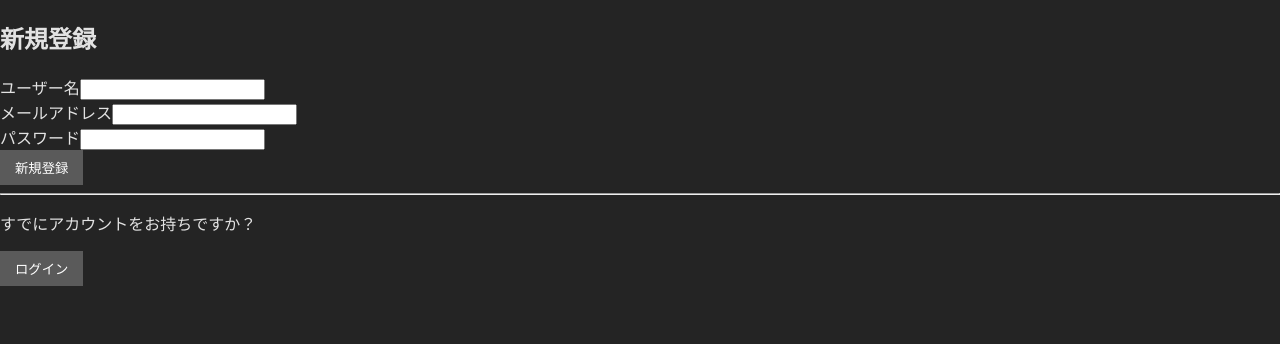
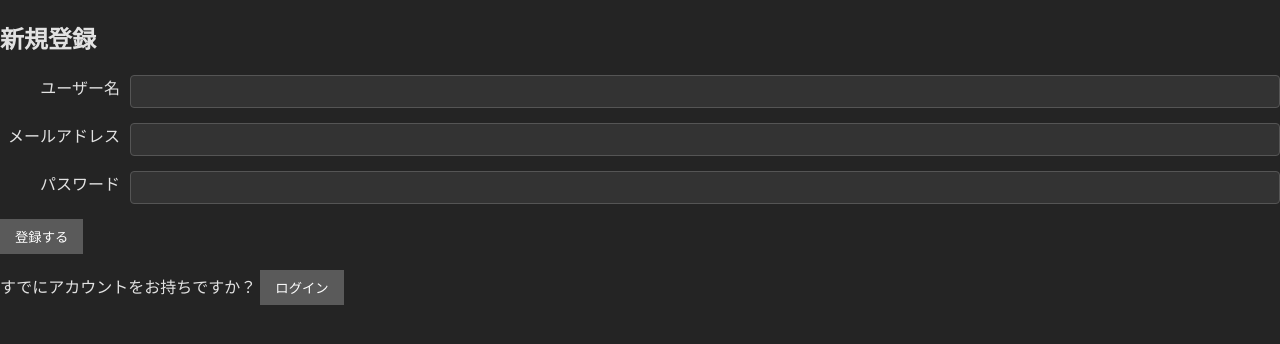
Before and after one commit to portora1/tsuriupp, a React (Vite) app: page /login in a window 1280 px wide. Both pictures are taken after a click on the button "新規登録". Shown: the top 344 px of the page. Built offline with nearby package versions, Linux system fonts and the light colour scheme; no server answers.

Commit message:
relacter:投稿機能のポリシーを設定してユーザーネームを表示させた

```diff
--- a/src/components/Auth/Auth.tsx
+++ b/src/components/Auth/Auth.tsx
@@ -0,0 +1,101 @@
+import { useState } from "react";
+import { supabase } from "../../lib/supabaseClient";
+import { useNavigate } from "react-router-dom";
+
+export const Auth = () => {
+    const [loading, setLoading] = useState(false);
+    const [email, setEmail] = useState('');
+    const [password, setPassword] = useState('');
+    const [username, setUsername] = useState('');
+    const [isLoginForm, setIsLoginForm] = useState(true);
+
+    const navigate = useNavigate();
+
+    const handleAuth = async (e: React.FormEvent) => {
+        e.preventDefault();
+        try {
+            setLoading(true);
+            if (isLoginForm) {
+                // ログイン処理
+                const { error } = await supabase.auth.signInWithPassword({ email, password });
+                if (error) throw error;
+
+                navigate('/dashboard');
+
+            } else {
+                // サインアップ処理
+                if (!username) {
+                    alert('ユーザー名を入力してください。');
+                    setLoading(false);
+                    return;
+                }
+                const { error } = await supabase.auth.signUp({
+                    email, password, options: {
+                        data: {
+                            username: username,
+                        }
+                    }
+                });
+                if (error) throw error;
+                alert('確認メールを送信しました！メールボックスを確認してください。');
+            }
+        } catch (error: any) {
+            alert(error.message || '処理に失敗しました。');
+        } finally {
+            setLoading(false);
+        }
+    };
+
+    return (
+        <div className="auth-container">
+            <h2>{isLoginForm ? 'ログイン' : '新規登録'}</h2>
+
+            <form onSubmit={handleAuth} className="auth-form">
+                {!isLoginForm && (
+                    <div className="form-row">
+                        <label htmlFor="username">ユーザー名</label>
+                        <input
+                            id="username"
+                            type="text"
+                            value={username}
+                            onChange={(e) => setUsername(e.target.value)} required />
+                    </div>
+                )}
+                <div className="form-row">
+                    <label htmlFor="email">メールアドレス</label>
+                    <input
+                        id="email"
+                        type="email"
+                        value={email}
+                        onChange={(e) => setEmail(e.target.value)} required />
+                </div>
+                <div className="form-row">
+                    <label htmlFor="password">パスワード</label>
+                    <input
+                        id="password"
+                        type="password"
+                        value={password}
+                        onChange={(e) => setPassword(e.target.value)} required />
+                </div>
+
+                <div className="auth-actions">
+                    <button type="submit" disabled={loading}>
+                        {loading ? '処理中...' : (isLoginForm ? 'ログイン' : '登録する')}
+                    </button>
+                </div>
+            </form>
+
+            <div className="auth-toggle">
+                {isLoginForm ? (
+                    <p>
+                        アカウントをお持ちではないですか？ <button onClick={() => setIsLoginForm(false)}>新規登録</button>
+                    </p>
+                ) : (
+                    <p>
+                        すでにアカウントをお持ちですか？ <button onClick={() => setIsLoginForm(true)}>ログイン</button>
+                    </p>
+                )}
+            </div>
+        </div>
+    );
+};
--- a/src/components/Auth/index.tsx
+++ b/src/components/Auth/index.tsx
@@ -1,91 +1 @@
-import { useState } from 'react';
-import { supabase } from '../../lib/supabaseClient';
-
-export const Auth = () => {
-    const [isLoginMode, setIsLoginMode] = useState(true);
-    const [loading, setLoading] = useState(false);
-    const [email, setEmail] = useState('');
-    const [password, setPassword] = useState('');
-    const [username, setUsername] = useState('');
-
-    const handleAuth = async (e: React.FormEvent) => {
-        e.preventDefault();
-        try {
-            setLoading(true);
-            if (isLoginMode) {
-                const { error}  = await supabase.auth.signInWithPassword({ email, password });
-                if(error) throw error;
-            } else {
-                if(!username) {
-                alert('ユーザー名を入力して下さい。');
-                setLoading(false);
-                return;
-            }
-            const { error } = await supabase.auth.signUp({
-                email,
-                password,
-                options: { data: { username: username } },
-            });
-            if (error) throw error;
-            alert('確認メールを送信しました！');
-        }
-    } catch (error: any) {
-        alert(error.message || 'エラーが発生しました。');
-    } finally {
-        setLoading(false);
-    }
-};
-
-    return (
-        <div>
-            <h2>{isLoginMode ? '釣りアップっぷ ログイン' : '新規登録'}</h2>
-            <form onSubmit={handleAuth}>
-                {!isLoginMode && (
-                    <div>
-                        <label htmlFor="username">ユーザー名</label>
-                        <input
-                        id="username"
-                        type="text"
-                        value={username}
-                        onChange={(e) => setUsername(e.target.value)}
-                    />
-                    </div>
-                )}
-                <div>
-                    <label htmlFor="email">メールアドレス</label>
-                    <input
-                    id="email"
-                    type="email"
-                    value={email}
-                    onChange={(e) => setEmail(e.target.value)}
-               />
-                </div>
-                <div>
-                    <label htmlFor="password">パスワード</label>
-                    <input
-                    id="password"
-                    type="password"
-                    value={password}
-                    onChange={(e) => setPassword(e.target.value)}
-                />
-                </div>
-                <button type="submit" disabled={loading}>
-                    {loading ? '処理中...' : (isLoginMode ? 'ログイン' : '新規登録')}
-                </button>
-            </form>
-
-            <hr />
-            <div>
-                <p>
-                  {isLoginMode ? 'アカウントをお持ちでないですか？' : 'すでにアカウントをお持ちですか？'}
-                </p>
-                <button
-                    type="button"
-                    onClick={() => setIsLoginMode(!isLoginMode)}
-                >
-                    {isLoginMode ? '新規登録' : 'ログイン'}
-                </button>
-            </div>
-        </div>
-    );
-};
+export { Auth } from './Auth'
--- a/src/components/FishingDashboard/DashboardContainer.tsx
+++ b/src/components/FishingDashboard/DashboardContainer.tsx
@@ -6,9 +6,6 @@ import { useStorage } from "../../hooks/useStorage";
 import { FishingLogForm } from "./FishingLogForm";
 import { FishingLogList } from "./FishingLogList";
 import type { FishingLog, FishingLogWithProfile } from "../../types";
-import '../../styles/components/_dashboard.scss';
-import '../../styles/components/_form.scss';
-
 
 export const DashboardContainer = () => {
     const { user } = useAuth();
@@ -150,19 +147,17 @@ export const DashboardContainer = () => {
     if (error) return <div>エラー： {error}</div>
 
     return (
-        <div className="dashboard-container">
-            <div className="dashboard-form-area">
+        <div>
+            <h1>釣りアップっぷ</h1>
             <FishingLogForm
                 onLogSubmit={handleLogSubmit}
                 isUploading={isUploading} />
-            </div>
-            <div className="dashboard-list-alea">
+            < hr />
             <FishingLogList
                 logs={logs}
                 onDelete={handleDelete}
                 onUpdate={handleUpdate}
             />
         </div>
-        </div>
     );
 };
--- a/src/components/FishingDashboard/FishingLogForm.tsx
+++ b/src/components/FishingDashboard/FishingLogForm.tsx
@@ -9,6 +9,7 @@ type FishingLogFormProps = {
         comment: string;
         imageFile: File | null }) => void;
         isUploading: boolean;
+
 };
 
 export const FishingLogForm = ({ onLogSubmit, isUploading}:FishingLogFormProps) => {
--- a/src/components/FishingDashboard/FishingLogItem.tsx
+++ b/src/components/FishingDashboard/FishingLogItem.tsx
@@ -27,7 +27,9 @@ export const FishingLogItem = ({ log, onDelete, onUpdate }:FishingLogItemProps)
             ) : (
                 <div>
                     <div className="log-header">
-                        <span className="log-username">{log.profiles?.username || 'ナナシさん'}</span>
+                        {log.profiles && (
+                        <span className="log-username">{log.profiles.username}</span>
+                        )}
                     </div>
                     {log.image_url && <img src={log.image_url} alt={log.fish_name} className="log-image" />}
                     <strong>{log.fish_name}</strong>
--- a/src/contexts/AuthContext.tsx
+++ b/src/contexts/AuthContext.tsx
@@ -1,4 +1,4 @@
-import { createContext, useState, useEffect, useContext　} from 'react';
+import { createContext, useState, useEffect, useContext } from 'react';
 import type { ReactNode } from 'react';
 import { supabase } from '../lib/supabaseClient';
 import type { Session, User } from '@supabase/supabase-js';
@@ -10,7 +10,6 @@ type AuthContextType = {
   loading: boolean;
 };
 
-// Contextを作成
 const AuthContext = createContext<AuthContextType | undefined>(undefined);
 
 // Contextを提供するためのプロバイダーコンポーネント
@@ -19,13 +18,28 @@ export const AuthProvider = ({ children }: { children: ReactNode }) => {
   const [user, setUser] = useState<User | null>(null);
   const [loading, setLoading] = useState(true);
 
+  // const updateSession = useCallback((session: Session | null) => {
+  //   setSession(session);
+  //   setUser(session?.user ?? null);
+  // }, []);
+
+  // セッション情報の取得
   useEffect(() => {
-    // Supabaseの認証状態の変化を監視する
+    // getSesstionが成功したときにthenに入ってdetaという名前のオブジェクトを返してる
+    // dataの中にあるsessionの中身を直接抜き出している
+    supabase.auth.getSession().then(({ data: { session } }) => {
+      setSession(session);
+      console.log(session)
+      setUser(session?.user ?? null);
+      setLoading(false);
+    });
+
+
+    // Supabaseの認証状態の変化を監視
     const { data: authListener } = supabase.auth.onAuthStateChange(
       (_event, session) => {
         setSession(session);
         setUser(session?.user ?? null);
-        setLoading(false);
       }
     );
 
@@ -41,7 +55,9 @@ export const AuthProvider = ({ children }: { children: ReactNode }) => {
     loading,
   };
 
-  return <AuthContext.Provider value={value}>{children}</AuthContext.Provider>;
+  // ローディング中は何も表示させず画面がちらつかないようにする
+  return <AuthContext.Provider value={value}>
+    {!loading && children}</AuthContext.Provider>;
 };
 
 // Contextを簡単に使うためのカスタムフック
```
Lines whose indentation alone changed are shown as unchanged.
